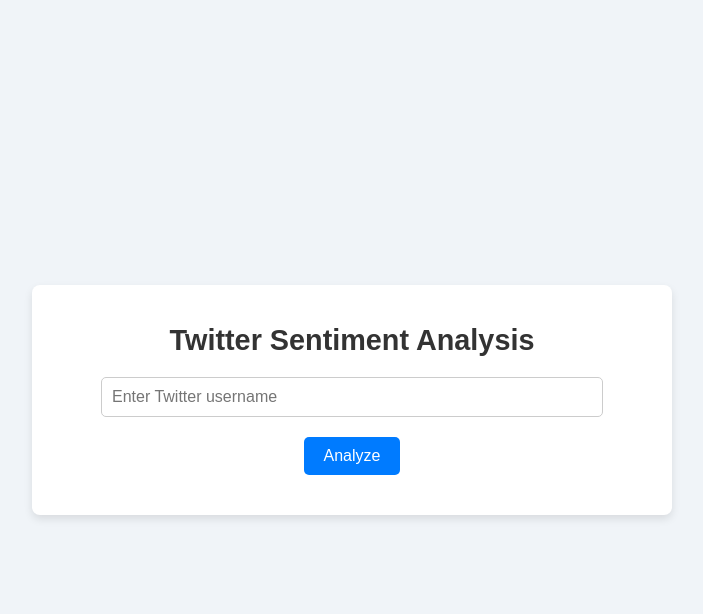
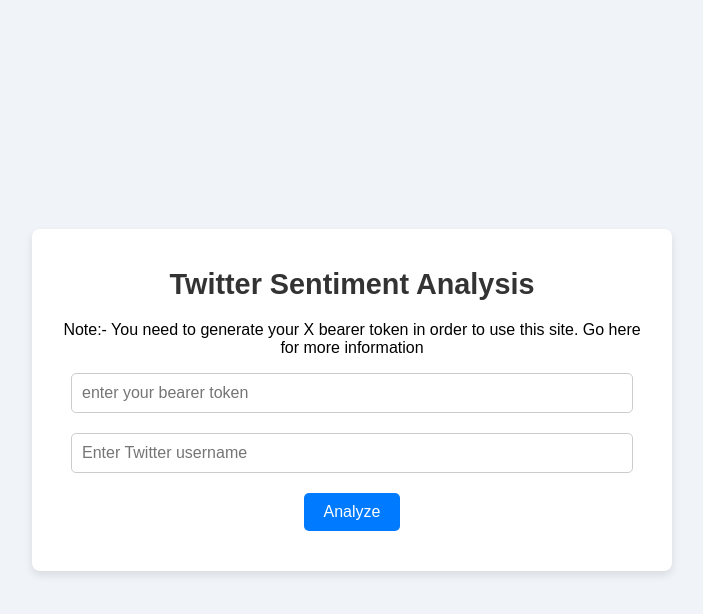
Before and after one commit to Aafimalek/Tweet_sentiment_analysis, a Flask app: page / in a window 1280 px wide. Shown: the top 614 px of the page, without its empty margins (288-991 px from the left). Run offline with Flask 3, Linux system fonts and the light colour scheme; parts of the project's set-up code (start-up, migrations or seed data) failed here and were passed over.

Commit message:
updated the layout and added the bearer token on client side

```diff
--- a/app.py
+++ b/app.py
@@ -7,17 +7,15 @@
 app = Flask(__name__, static_folder="static", template_folder="templates")
 CORS(app)  # Allow cross-origin requests
 
-BEARER_TOKEN = "YOUR-BEARER-TOKEN"
-
-def get_user_id(username):
+def get_user_id(username,BEARER_TOKEN):
     url = f"https://api.twitter.com/2/users/by/username/{username}"
     headers = {"Authorization": f"Bearer {BEARER_TOKEN}"}
     response = requests.get(url, headers=headers)
     response.raise_for_status()
     return response.json()["data"]["id"]
 
-def fetch_user_tweets(username, max_results=50):
-    user_id = get_user_id(username)
+def fetch_user_tweets(username,BEARER_TOKEN, max_results=50):
+    user_id = get_user_id(username,BEARER_TOKEN)
     url = f"https://api.twitter.com/2/users/{user_id}/tweets"
     headers = {"Authorization": f"Bearer {BEARER_TOKEN}"}
     params = {"max_results": max_results}
@@ -41,9 +39,10 @@
 def analyze_sentiments():
     data = request.json
     username = data.get("username")
+    BEARER_TOKEN = data.get("token")
 
     try:
-        tweets = fetch_user_tweets(username)
+        tweets = fetch_user_tweets(username,BEARER_TOKEN)
         tweet_vectors = vectorizer.transform(tweets)
         predictions = model.predict(tweet_vectors)
         sentiments = predictions.tolist()
--- a/static/script.js
+++ b/static/script.js
@@ -1,13 +1,16 @@
 async function analyze() {
     const username = document.getElementById("username").value;
+    const token = document.getElementById("token").value;
     const resultsDiv = document.getElementById("results");
-    resultsDiv.innerHTML = "<p>Analyzing tweets...</p>";
+
+    console.log(username);
+    console.log(token);
 
     try {
         const response = await fetch("http://127.0.0.1:5000/analyze", {
             method: "POST",
             headers: { "Content-Type": "application/json" },
-            body: JSON.stringify({ username })
+            body: JSON.stringify({ username,token })
         });
         const data = await response.json();
 
--- a/static/style.css
+++ b/static/style.css
@@ -11,6 +11,7 @@
 .container {
     width: 90%;
     max-width: 600px;
+    overflow: auto;
     background: #ffffff;
     padding: 20px;
     border-radius: 8px;
@@ -25,7 +26,7 @@
 }
 
 input[type="text"] {
-    width: 80%;
+    width: 90%;
     padding: 10px;
     border-radius: 5px;
     border: 1px solid #ccc;
--- a/templates/index.html
+++ b/templates/index.html
@@ -5,13 +5,15 @@
     <meta name="viewport" content="width=device-width, initial-scale=1.0">
     <title>Twitter Sentiment Analysis</title>
     <link rel="stylesheet" href="style.css">
-    <link rel="stylesheet" href="{{ url_for('static', filename='style.css') }}">
+  <link rel="stylesheet" href="{{ url_for('static', filename='style.css') }}">
    <script src="{{ url_for('static', filename='script.js') }}"></script>
 
 </head>
 <body>
     <div class="container">
         <h1>Twitter Sentiment Analysis</h1>
+        <p>Note:- You need to generate your X bearer token in order to use this site. Go here for more information </p>
+        <input type="text" id="token" placeholder="enter your bearer token" />
         <input type="text" id="username" placeholder="Enter Twitter username" />
         <button onclick="analyze()">Analyze</button>
         <div id="results"></div>
```
